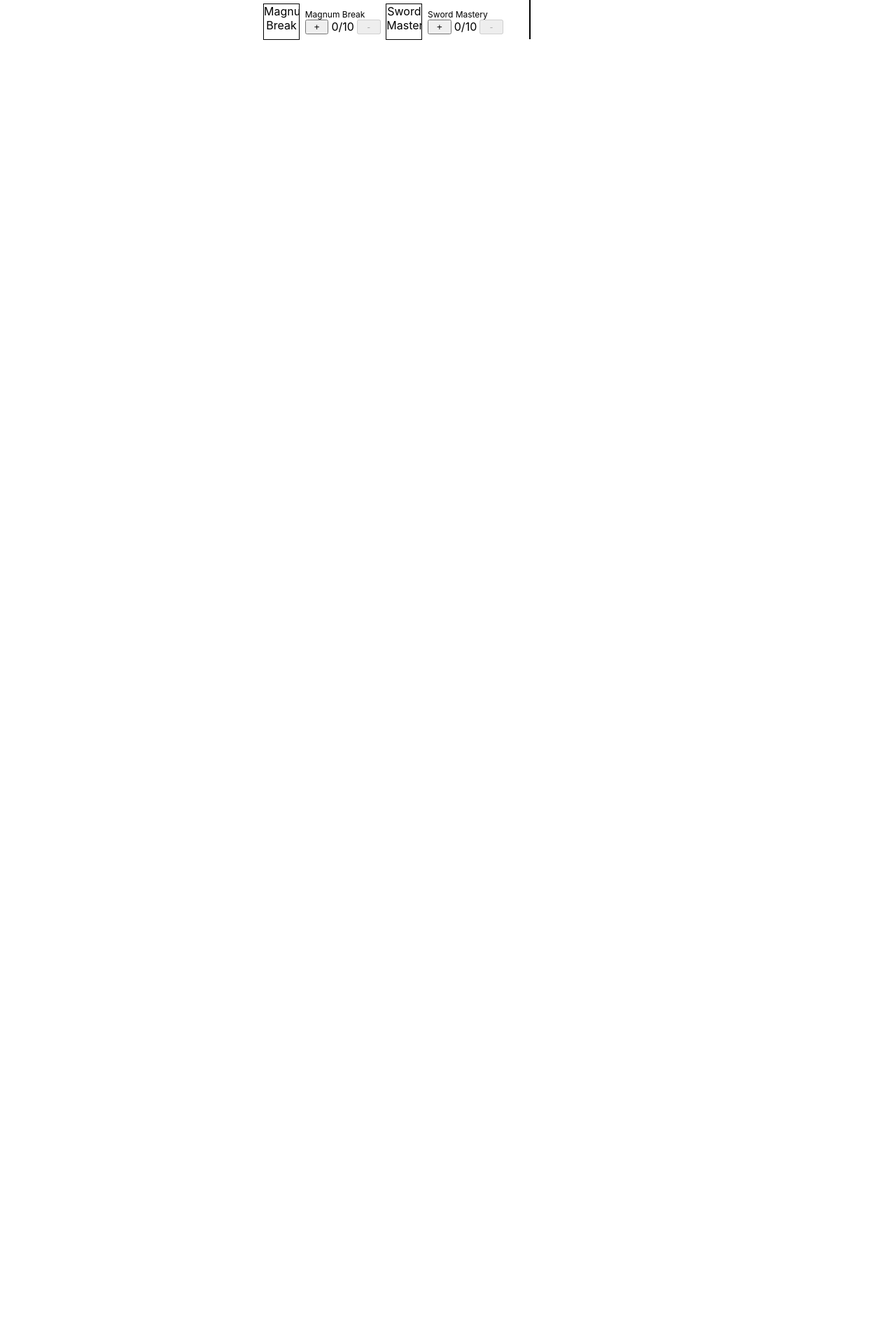
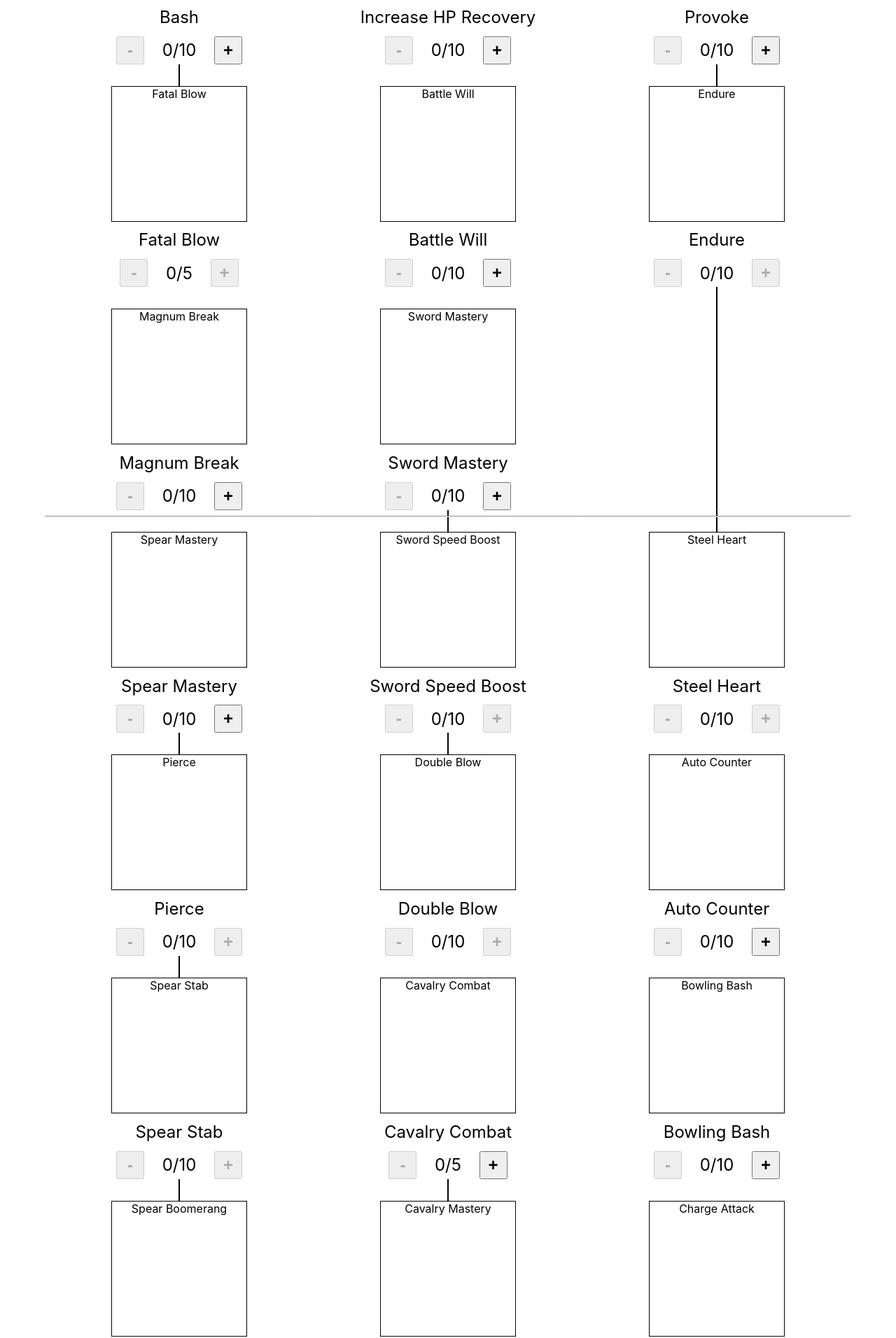
Before and after one commit to ragnarokx-tools/planner, a React (Create React App) app in the folder my-app/: page /#/ in a window 1280 px wide. Shown: the part 289-2201 px from the top of the page at 70% size. Before the commit the page ends 800 px from the top, so only its background shows below. Built offline with nearby package versions, Linux system fonts and the light colour scheme.

Commit message:
Fill out knight skill tree as a test

```diff
--- a/my-app/src/App.css
+++ b/my-app/src/App.css
@@ -1,5 +1,8 @@
 .App {
   text-align: center;
+  width: 100vw;
+  height: 100vh;
+  touch-action: manipulation;
 }
 
 .App-logo {
--- a/my-app/src/job/Job.js
+++ b/my-app/src/job/Job.js
@@ -8,17 +8,34 @@ import "./job.css"
 function Job({name, data}) {
   const [skillLevels, setSkills] = useState({});
 
-  const modifySpecificSkill = (name) =>
-    (value) => setSkills(prevSkills => ({
-      ...prevSkills,
-      [name]: value
-    }));
+  const modifySpecificSkill = (skillObject) =>
+    (value) => setSkills(prevSkills => {
+      const {id, max} = skillObject
+      return {
+        ...prevSkills,
+        [id]: Math.max(Math.min(max, value),0),
+      }
+    })
 
-  const reset = () => {
+  // const clearSpecificSkill = (skillObject, allSkillList) =>
+  //   () => setSkills(prevSkills => {
+  //     const {id} = skillObject
+  //     const prevCopy = Object.copy(prevSkills)
+  //     prevCopy[id] = 0
+  //     let affected = [id]
+  //     allSkillList.foreach(skill => {
+
+  //     })
+  //   })
+
+  const renderResetButton = () => {
     return <button onClick={() => setSkills({})}>reset</button>
   }
 
-  const totalSkillPoints = () => {
+  /*
+    Renders a display of total skill points
+  */
+  const renderTotalSkillPointsUsed = () => {
     let sum = 0;
     if(skillLevels) {
       Object.values(skillLevels).map((level) =>
@@ -37,25 +54,21 @@ function Job({name, data}) {
           const skillObject = jobData.find(obj => obj.id === skillId)
           return <Skill
             data={skillObject}
-            skillState={skillLevels}
-            updateSkill={modifySpecificSkill(skillObject.name)}
+            skillLevelData={skillLevels}
+            updateSkill={modifySpecificSkill(skillObject)}
           />
-        } else if (skillId === -2) {
-          return (<div className="Job-spacer">
-              <div className="Job-connector"/>
-              <div className="Job-emptySpace"/>
-            </div>)
+        } else if (skillId < 0) {
+          if (skillId === -2) {
+            return <div className="Job-connector"/>
+          } else if (skillId === -3) {
+            return <div className="Job-connector"><hr/></div>
+          } else if (skillId === -1) {
+            return <div className="Job-spacer"><hr/></div>
+          }
         } else {
-          return <div className="Job-spacer"/>
+          return <div className="Job-spacer"></div>
         }
       })
-      // const skills = jobData.map(skillObject => {
-      //   return <Skill
-      //     data={skillObject}
-      //     skillState={skillLevels}
-      //     updateSkill={modifySpecificSkill(skillObject.name)}
-      //   />
-      // })
       return <div className="Job-skillGrid">{layoutItems}</div>
     }
   }
@@ -68,9 +81,9 @@ function Job({name, data}) {
     <div className="Job">
       <div>
         <b>{name}</b>
-        {reset()}
+        {renderResetButton()}
       </div>
-      {totalSkillPoints()}
+      {renderTotalSkillPointsUsed()}
       {renderSkills(data.layout, data.skills)}
     </div>
   )
--- a/my-app/src/job/job.css
+++ b/my-app/src/job/job.css
@@ -5,12 +5,11 @@
 }
 
 .Job-spacer {
-  min-height: 50px;
-  display: flex;
+  min-height: 4vh;
 }
 
 .Job-connector {
-  min-height: 50px;
+  min-height: 4vh;
   background-image: linear-gradient(#000, #000);
   background-size: 2px 100%;
   background-repeat: no-repeat;
@@ -18,13 +17,11 @@
   flex: 1;
 }
 
-.Job-emptySpace {
-  flex: 2;
-}
-
 .Job .Job-skillGrid {
   display: grid;
   grid-template-columns: repeat(3, 1fr);
-  margin-left: 5%;
-  margin-right: 5%;
+  width: 90vw;
+  margin-left: 5vw;
+  margin-right: 5vw;
+  margin-bottom: 5vh;
 }
--- a/my-app/src/resources/skills.json
+++ b/my-app/src/resources/skills.json
@@ -1,25 +1,47 @@
 {
     "jobs":
     [{
-        "id": 0,
+        "id": 1,
         "name": "Knight",
         "layout":
             [1000, 1002, 1003,
-            -2, -1, -1,
+            -2, 0, -2,
             1001, 1006, 1004,
-            -1, -1, -2,
-            1005, 1007, -2],
+            0, 0, -2,
+            1005, 1007, -2,
+            -1, -3, -3,
+            1008, 1009, 1010,
+            -2, -2, 0,
+            1011, 1012, 1013,
+            -2, 0, 0,
+            1014, 1015, 1016,
+            -2 , -2, 0,
+            1017, 1018, 1019,
+            -2, -2, 0,
+            -2, -2, 1020,
+            -3, -3, -3,
+            1021, 1022, 1023,
+            0, 0, 0,
+            1024, 1025, 1026,
+            0, -2, 0,
+            1027, 1028, 1029,
+            0, 0, 0,
+            1030
+        ],
         "skills": [
             {
                 "id": 1000,
                 "name": "Bash",
-                "max": 10
+                "max": 10,
+                "nextId": 1001,
+                "nextLevel": 5
             },
             {
                 "id": 1001,
                 "name": "Fatal Blow",
                 "max": 5,
-                "requires": {"name": "Bash", "level": 5}
+                "prevId": 1000,
+                "prevLevel": 5
             },
             {
                 "id": 1002,
@@ -29,13 +51,18 @@
             {
                 "id": 1003,
                 "name": "Provoke",
-                "max": 10
+                "max": 10,
+                "nextId": 1004,
+                "nextLevel": 5
             },
             {
                 "id": 1004,
                 "name": "Endure",
                 "max": 10,
-                "requires": {"name": "Provoke", "level": 5}
+                "prevId": 1003,
+                "prevLevel": 5,
+                "nextId": 1010,
+                "nextLevel": 3
             },
             {
                 "id": 1005,
@@ -50,7 +77,9 @@
             {
                 "id": 1007,
                 "name": "Sword Mastery",
-                "max": 10
+                "max": 10,
+                "nextId": 1009,
+                "nextLevel": 5
             },
             {
                 "id": 1008,
@@ -61,7 +90,133 @@
                 "id": 1009,
                 "name": "Sword Speed Boost",
                 "max": 10,
-                "requires": {"name": "Sword Mastery", "level": 5}
+                "prevId": 1007,
+                "prevLevel": 5,
+                "nextId": 1012,
+                "nextLevel": 5
+            },
+            {
+                "id": 1010,
+                "name": "Steel Heart",
+                "max": 10,
+                "prevId": 1004,
+                "prevLevel": 3
+            },
+            {
+                "id": 1011,
+                "name": "Pierce",
+                "max": 10,
+                "prevId": 1008,
+                "prevLevel": 5,
+                "nextId": 1014,
+                "nextLevel": 5
+            },
+            {
+                "id": 1012,
+                "name": "Double Blow",
+                "max": 10,
+                "prevId": 1009,
+                "prevLevel": 5
+            },
+            {
+                "id": 1013,
+                "name": "Auto Counter",
+                "max": 10
+            },
+            {
+                "id": 1014,
+                "name": "Spear Stab",
+                "max": 10,
+                "prevId": 1011,
+                "prevLevel": 5,
+                "nextId": 1017,
+                "nextLevel": 5
+            },
+            {
+                "id": 1015,
+                "name": "Cavalry Combat",
+                "max": 5,
+                "nextId": 1009,
+                "nextLevel": 5
+            },
+            {
+                "id": 1016,
+                "name": "Bowling Bash",
+                "max": 10
+            },
+            {
+                "id": 1017,
+                "name": "Spear Boomerang",
+                "max": 10,
+                "prevId": 1014,
+                "prevLevel": 5
+            },
+            {
+                "id": 1018,
+                "name": "Cavalry Mastery",
+                "max": 10,
+                "prevId": 1015,
+                "prevLevel": 5
+            },
+            {
+                "id": 1019,
+                "name": "Charge Attack",
+                "max": 10
+            },
+            {
+                "id": 1020,
+                "name": "Aura Blade",
+                "max": 10
+            },
+            {
+                "id": 1021,
+                "name": "Spiral Pierce",
+                "max": 10
+            },
+            {
+                "id": 1022,
+                "name": "Brandish Spear",
+                "max": 10
+            },
+            {
+                "id": 1023,
+                "name": "Head Crush",
+                "max": 10
+            },
+            {
+                "id": 1024,
+                "name": "Lord's Aura",
+                "max": 10
+            },
+            {
+                "id": 1025,
+                "name": "Call of Justice",
+                "max": 10
+            },
+            {
+                "id": 1026,
+                "name": "Weapon Blocking",
+                "max": 10
+            },
+            {
+                "id": 1027,
+                "name": "Joint Beat",
+                "max": 10
+            },
+            {
+                "id": 1028,
+                "name": "Self-Ignite",
+                "max": 10
+            },
+            {
+                "id": 1029,
+                "name": "Concentration",
+                "max": 10
+            },
+            {
+                "id": 1030,
+                "name": "Berserk",
+                "max": 10
             }
         ]
     }]
--- a/my-app/src/skill/Skill.css
+++ b/my-app/src/skill/Skill.css
@@ -1,14 +1,14 @@
 .Skill {
   display: flex;
-  flex-direction: row;
+  flex-direction: column;
   align-items: center;
   text-align: center;
   flex: 1;
 }
 
 .Skill-icon {
-  width: 50px;
-  height: 50px;
+  width: 15vw;
+  height: 15vw;
   text-overflow: clip;
   overflow: hidden;
   outline: solid 1px black;
@@ -19,27 +19,34 @@
   flex-direction:column;
   margin-left:5%;
   margin-right:5%;
-  text-align: left;
+  text-align: center;
   flex: 1;
 }
 
 .Skill-name {
-  font-size: 12px;
+  font-size: calc(8px + 2vmin);
+  margin-top: 1vw;
+  margin-bottom: 1vw;
   flex:2;
 }
 
 .Skill-value {
+  font-size: calc(8px + 2vmin);
   text-align: center;
-  padding-left: 4px;
-  padding-right: 4px;
-  flex: 1;
+  padding-left: 2vw;
+  padding-right: 2vw;
 }
 
 .Skill-modifiers {
   display: flex;
-  flex:1
+  justify-content: center;
+  align-items:center;
+  flex:1;
 }
 
 .Skill-modifiers button {
-  flex: 1;
+  font-size: calc(8px + 2vmin);
+  font-weight: bold;
+  width: calc(8px + 4vmin);
+  height: calc(8px + 4vmin);
 }
--- a/my-app/src/skill/Skill.js
+++ b/my-app/src/skill/Skill.js
@@ -1,55 +1,74 @@
 import './Skill.css';
 
-function Skill({ data: skillData, skillState, updateSkill }) {
+function Skill({ data: skillData, skillLevelData, updateSkill }) {
 
   if (!skillData) {
     return <div>no data found for skill</div>
   }
 
-  const skillName = skillData.name
-  const currentValue = skillState[skillName] ? Math.max(skillState[skillName], 0) : 0
-  let increase, decrease;
+  const {
+    id,
+    name: skillName,
+    max,
+    nextId,
+    nextLevel,
+    prevId,
+    prevLevel
+  } = skillData;
+  const currentValue = skillLevelData[id] ? skillLevelData[id] : 0
+  let incrementButton, decrementButton;
 
-  const handleClick = (value) => {
+  const handleIncrement = (increment) => {
     return () => {
       if (!currentValue) {
-        updateSkill(Math.max(value, 0))
+        updateSkill(increment)
       } else {
-        updateSkill(Math.max(currentValue + value, 0))
+        updateSkill(currentValue + increment)
       }
     }
   }
 
-  const satisfiesRequirements = () => {
-    if (skillData.requires) {
-      const {name, level} = skillData.requires
-      return (skillState[name] && skillState[name] >= level)
+  const canIncrease = () => {
+    if (prevId) {
+      return (skillLevelData[prevId] && skillLevelData[prevId] >= prevLevel)
     } else {
         return true
     }
   }
 
-  if (currentValue < skillData.max && satisfiesRequirements()) {
-    increase = <button onClick={handleClick(1)}>+</button>
-  } else {
-    increase = <button disabled={true}>+</button>
+  const canDecrease = () => {
+    if (nextId) {
+      if (skillLevelData[nextId]) {
+        return (skillLevelData[nextId] > 0 && currentValue > nextLevel)
+      } else {
+        return true
+      }
+    } else {
+      return true
+    }
   }
 
-  if (currentValue === 0) {
-    decrease = <button disabled={true}>-</button>
+  if (currentValue < max && canIncrease()) {
+    incrementButton = <button onClick={handleIncrement(1)}>+</button>
   } else {
-    decrease = <button onClick={handleClick(-1)}>-</button>
+    incrementButton = <button disabled={true}>+</button>
+  }
+
+  if (currentValue > 0 && canDecrease()) {
+    decrementButton = <button onClick={handleIncrement(-1)}>-</button>
+  } else {
+    decrementButton = <button disabled={true}>-</button>
   }
 
   return (
     <div className="Skill">
-        <div className="Skill-icon">{skillData.name}</div>
+        <div className="Skill-icon">{skillName}</div>
         <div className="Skill-details">
-            <div className="Skill-name">{skillData.name}</div>
+            <div className="Skill-name">{skillName}</div>
             <div className="Skill-modifiers">
-                {increase}
-                <div className="Skill-value">{currentValue}/{skillData.max}</div>
-                {decrease}
+                {decrementButton}
+                <div className="Skill-value">{currentValue}/{max}</div>
+                {incrementButton}
             </div>
         </div>
     </div>
```
Also changed, not shown: my-app/public/manifest.json.
